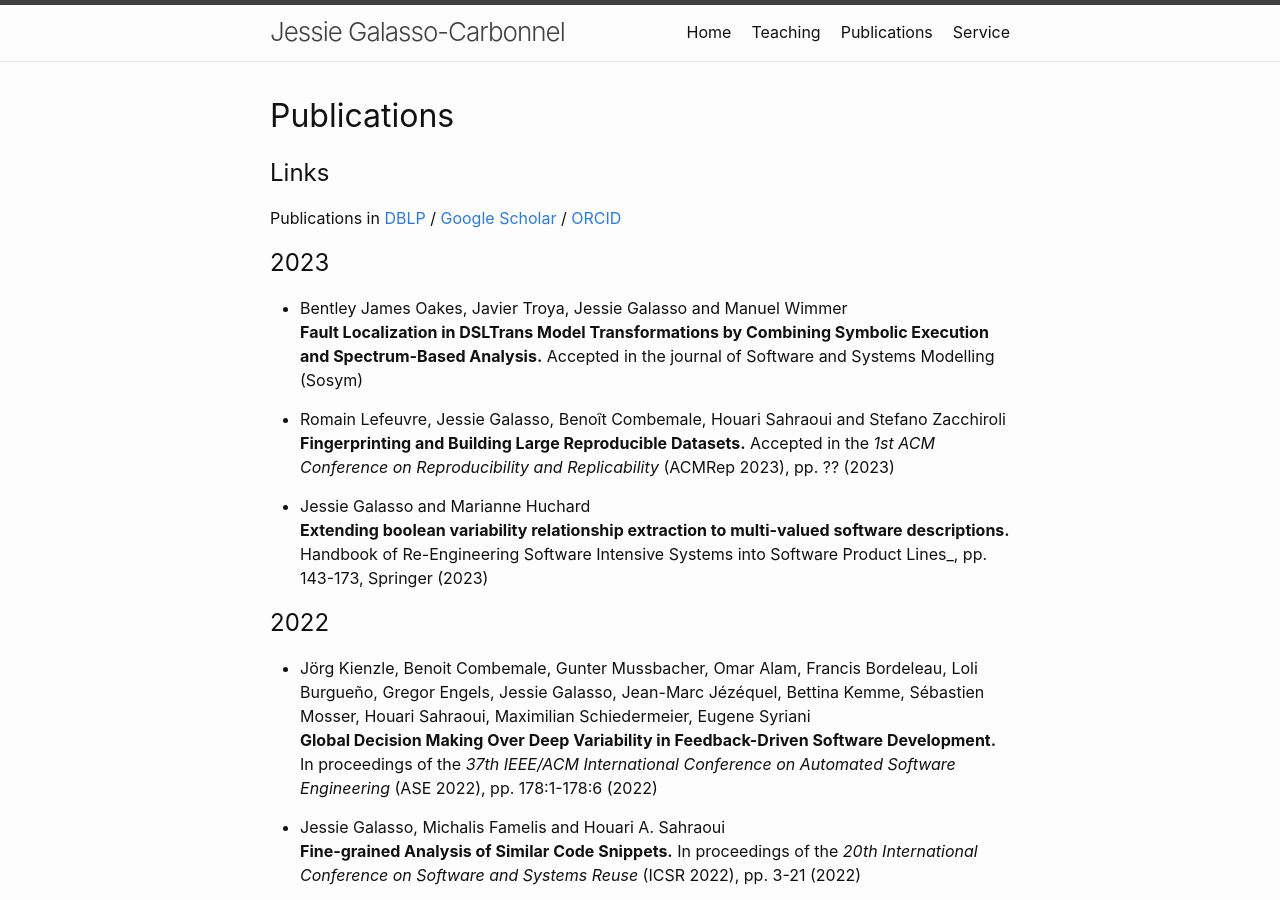
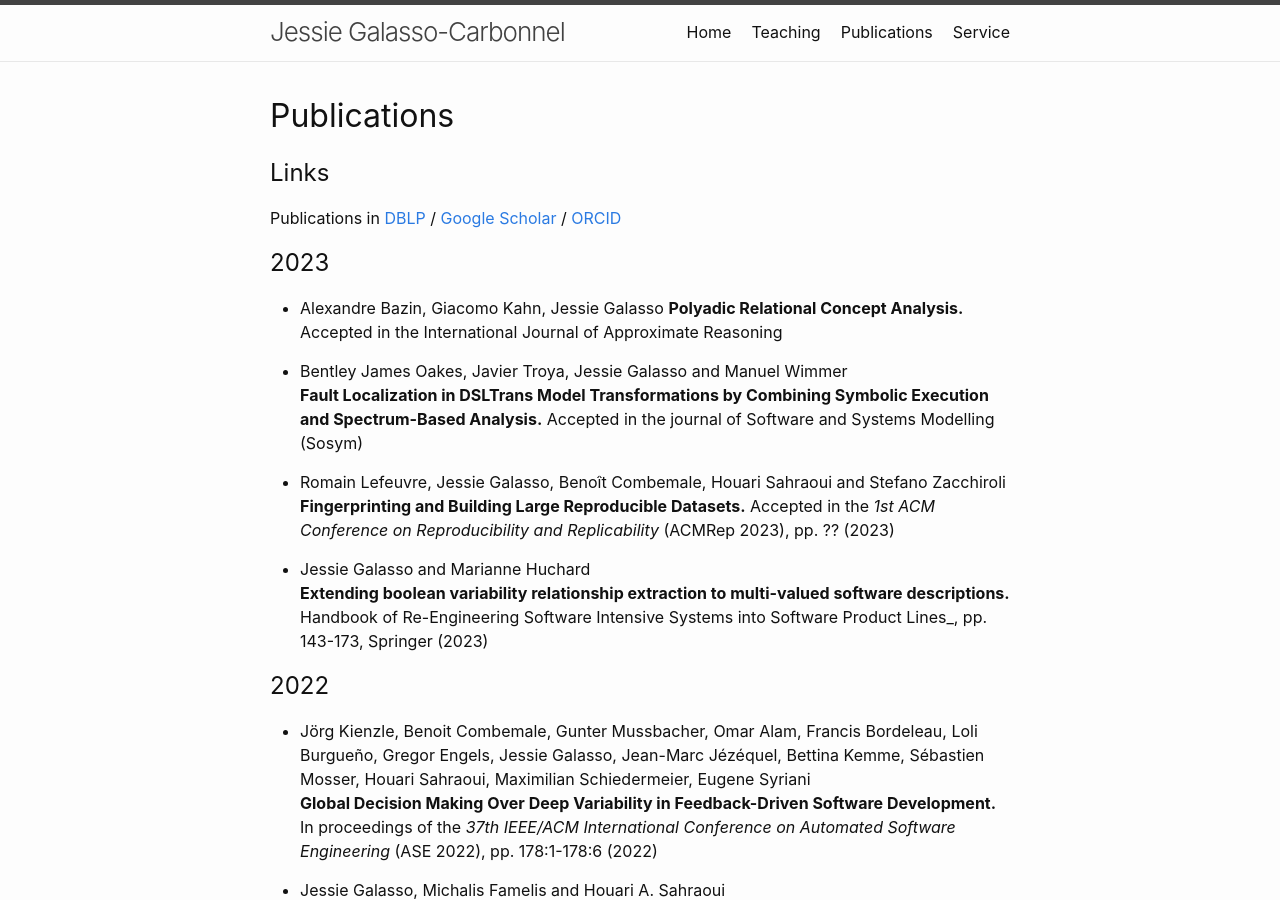
Before and after one commit to jgalasso/jgalasso.github.io, a Jekyll site: the page built from publications.md, in a window 1280 px wide and 900 px high. Built offline with Jekyll 4.4.1, drawn with Linux system fonts in a browser that asks for light colours.

Commit message:
Update publications.md Polyadic RCA

```diff
--- a/publications.md
+++ b/publications.md
@@ -10,6 +10,9 @@ permalink: /publications/
 Publications in [DBLP](https://dblp.uni-trier.de/pid/167/4978.html) / [Google Scholar](https://scholar.google.fr/citations?user=uZj-UtsAAAAJ&hl=fr&oi=sra) / [ORCID](https://orcid.org/0000-0002-9868-1814)
 
 ## 2023
+- Alexandre Bazin, Giacomo Kahn, Jessie Galasso
+__Polyadic Relational Concept Analysis.__ Accepted in the International Journal of Approximate Reasoning
+
  - Bentley James Oakes, Javier Troya, Jessie Galasso and Manuel Wimmer
 __Fault Localization in DSLTrans Model Transformations by Combining Symbolic Execution and Spectrum-Based Analysis.__ Accepted in the journal of Software and Systems Modelling (Sosym)
 
```
